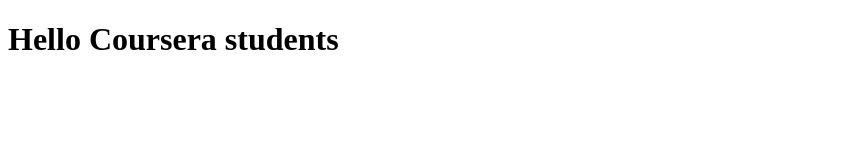
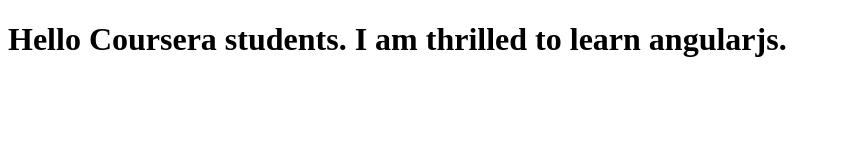
Before and after one commit to hkvarma2003/coursera-test, a plain HTML site: page index.html in a window 1280 px wide. Shown: the whole page, without its empty margins (0-841 px from the left). Drawn offline with Linux system fonts and the light colour scheme.

Commit message:
Next version of web file.

```diff
--- a/index.html
+++ b/index.html
@@ -5,6 +5,6 @@
     <title></title>
   </head>
   <body>
-    <h1> Hello Coursera students</h1>
+    <h1> Hello Coursera students. I am thrilled to learn angularjs.</h1>
   </body>
 </html>
```
